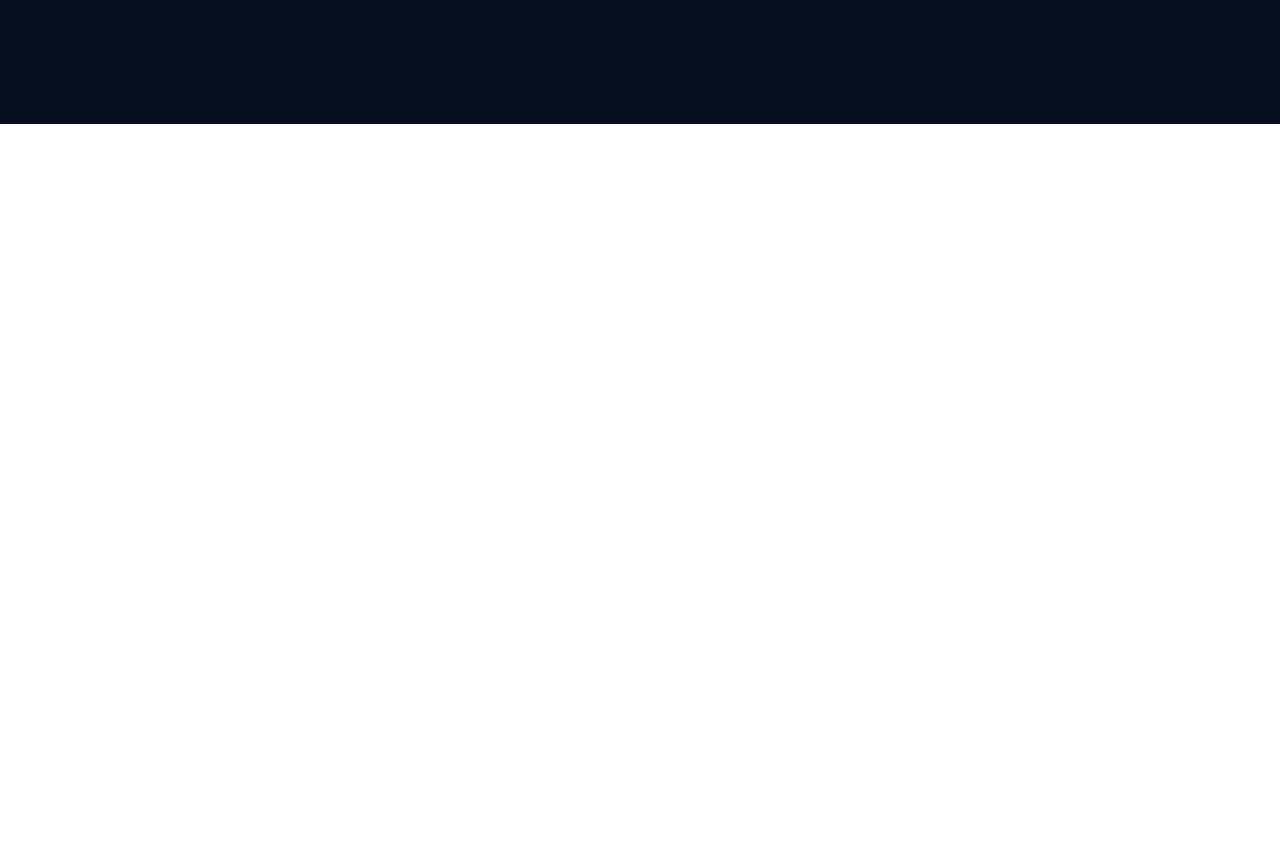
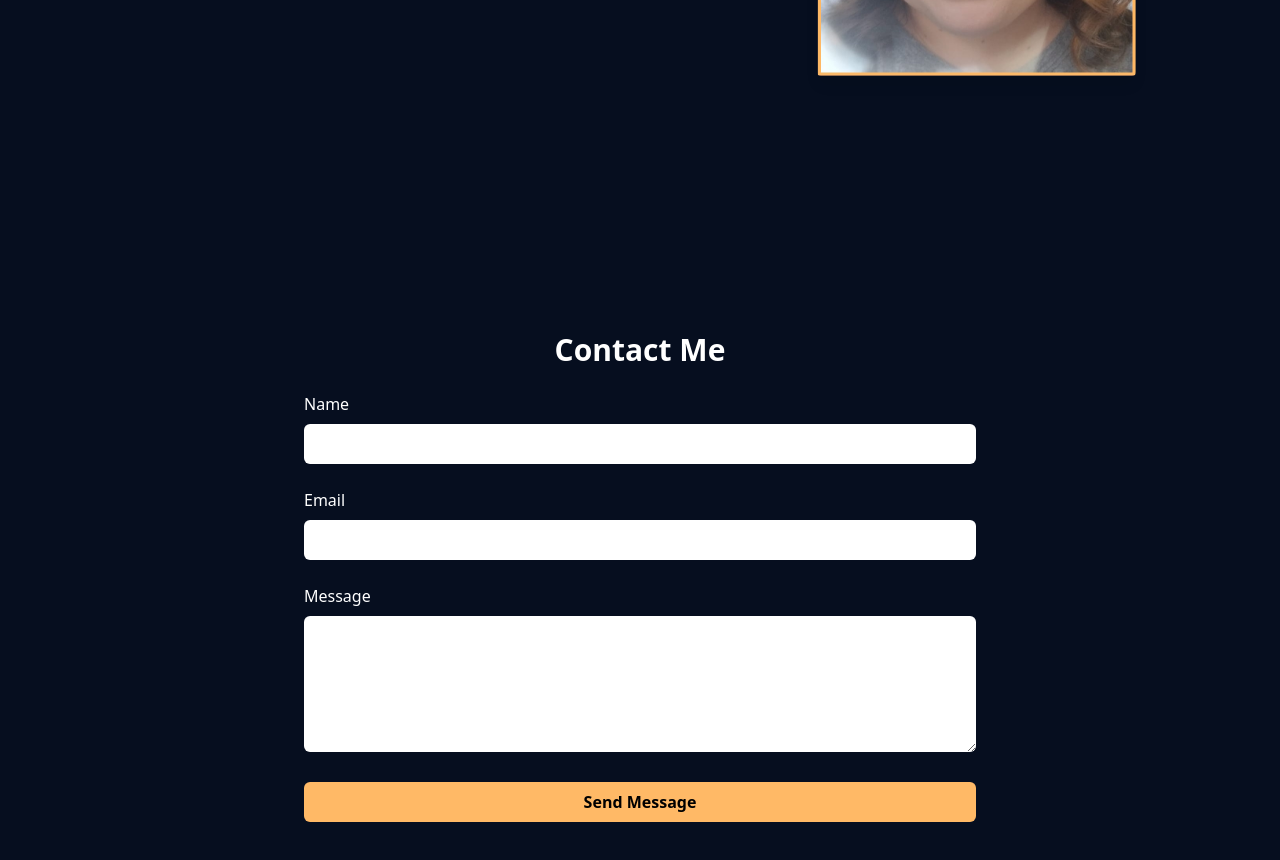
Before and after one commit to charlenecoffman/cjnehls, a React (Vite) app: page / in a window 1280 px wide. Shown: the part 3940-4800 px from the top of the page. Before the commit the page ends 4064 px from the top, so only its background shows below. Built offline with nearby package versions, Linux system fonts and the light colour scheme; a web font is replaced by a local one.

Commit message:
adding about author and contact sections

```diff
--- a/src/App.tsx
+++ b/src/App.tsx
@@ -3,6 +3,7 @@ import {Layout} from './components/Layout'
 import {PageHeader} from './components/PageHeader'
 import {BookList} from './components/BookList'
 import { AboutAuthor } from './components/AboutAuthor';
+import { Contact } from './components/Contact';
 
 export default function App() {
   return (
@@ -10,6 +11,7 @@ export default function App() {
       <PageHeader />
       <BookList />
       <AboutAuthor />
+      <Contact />
     </Layout>
   );
 }
--- a/src/components/AboutAuthor.tsx
+++ b/src/components/AboutAuthor.tsx
@@ -2,7 +2,7 @@ import React from 'react';
 
 export const AboutAuthor: React.FC = () => {
   return (
-    <section id="about" className="w-full px-4 py-12 relative z-10">
+    <section id="about" className="w-full px-4 pt-52 pb-12 relative z-10">
       <div className="flex flex-col md:flex-row items-center md:items-start max-w-6xl mx-auto gap-8">
         {/* Text Content */}
         <div className="w-full md:w-2/3 bg-[#060e1fcc] p-6 rounded-lg shadow-md backdrop-blur-sm">
--- a/src/components/Contact.tsx
+++ b/src/components/Contact.tsx
@@ -1,5 +1,71 @@
-export const Contact:React.FC = () => {
-    return (
-        <div>Contact</div>
-    )
-}
+import React, { useState } from 'react';
+
+export const Contact: React.FC = () => {
+  const [form, setForm] = useState({ name: '', email: '', message: '' });
+
+  const handleChange = (e: React.ChangeEvent<HTMLInputElement | HTMLTextAreaElement>) => {
+    const { name, value } = e.target;
+    setForm(prev => ({ ...prev, [name]: value }));
+  };
+
+  const handleSubmit = (e: React.FormEvent) => {
+    e.preventDefault();
+    console.log('Submitted form:', form);
+    // You can add your API call here
+  };
+
+  return (
+    <section id="contact" className="w-full px-4 py-12 pt-52 relative z-10 text-white">
+      <div className="max-w-2xl mx-auto">
+        <h2 className="text-3xl font-bold mb-6 text-center">Contact Me</h2>
+        <form onSubmit={handleSubmit} className="flex flex-col gap-6">
+          <div>
+            <label htmlFor="name" className="block mb-2">Name</label>
+            <input
+              id="name"
+              name="name"
+              type="text"
+              value={form.name}
+              onChange={handleChange}
+              className="w-full px-4 py-2 rounded-md text-black"
+              required
+            />
+          </div>
+
+          <div>
+            <label htmlFor="email" className="block mb-2">Email</label>
+            <input
+              id="email"
+              name="email"
+              type="email"
+              value={form.email}
+              onChange={handleChange}
+              className="w-full px-4 py-2 rounded-md text-black"
+              required
+            />
+          </div>
+
+          <div>
+            <label htmlFor="message" className="block mb-2">Message</label>
+            <textarea
+              id="message"
+              name="message"
+              rows={5}
+              value={form.message}
+              onChange={handleChange}
+              className="w-full px-4 py-2 rounded-md text-black"
+              required
+            />
+          </div>
+
+          <button
+            type="submit"
+            className="bg-[#FFB966] hover:bg-[#e0a652] text-black font-semibold py-2 px-6 rounded-md transition-colors duration-200"
+          >
+            Send Message
+          </button>
+        </form>
+      </div>
+    </section>
+  );
+};
```
